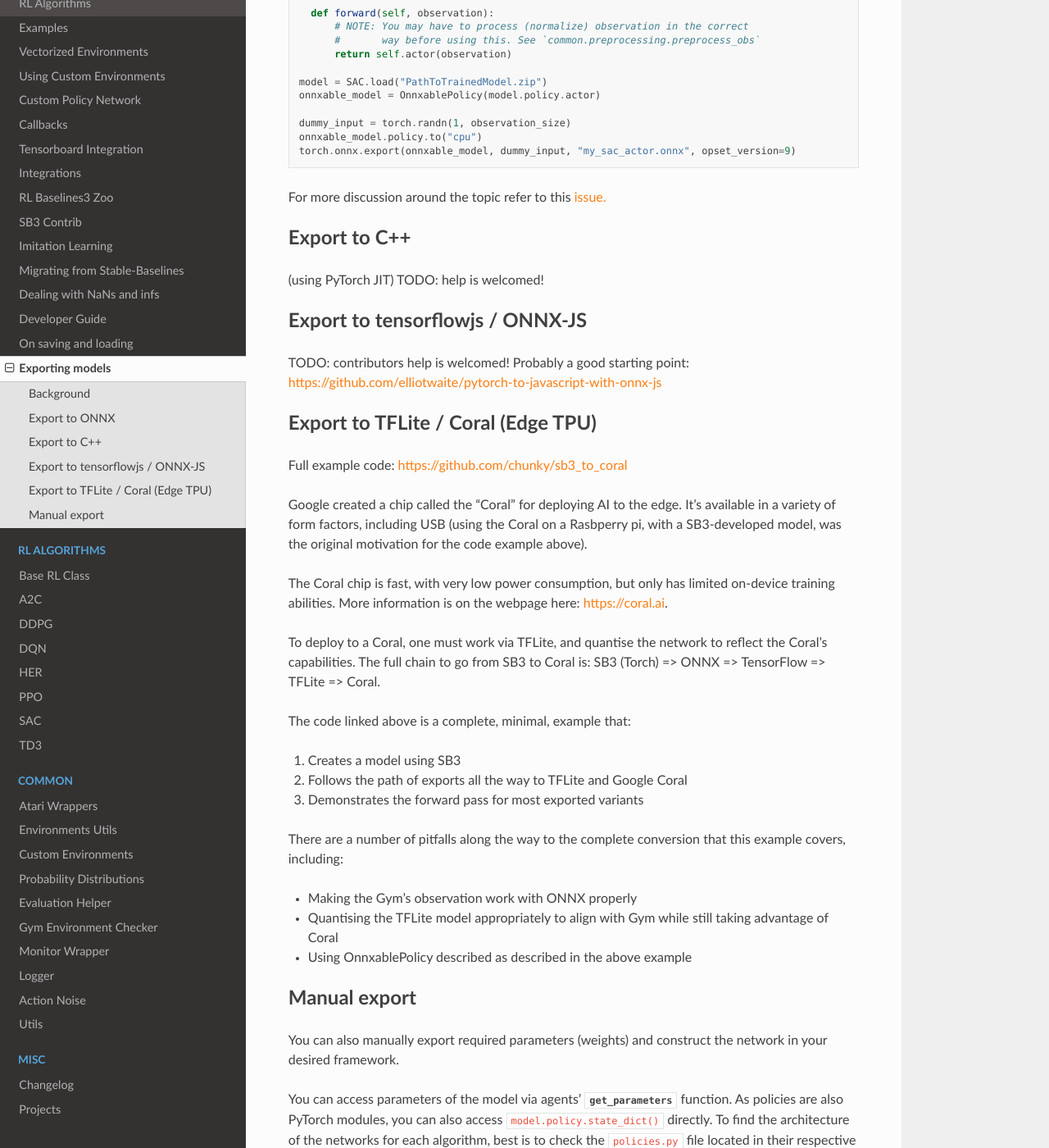
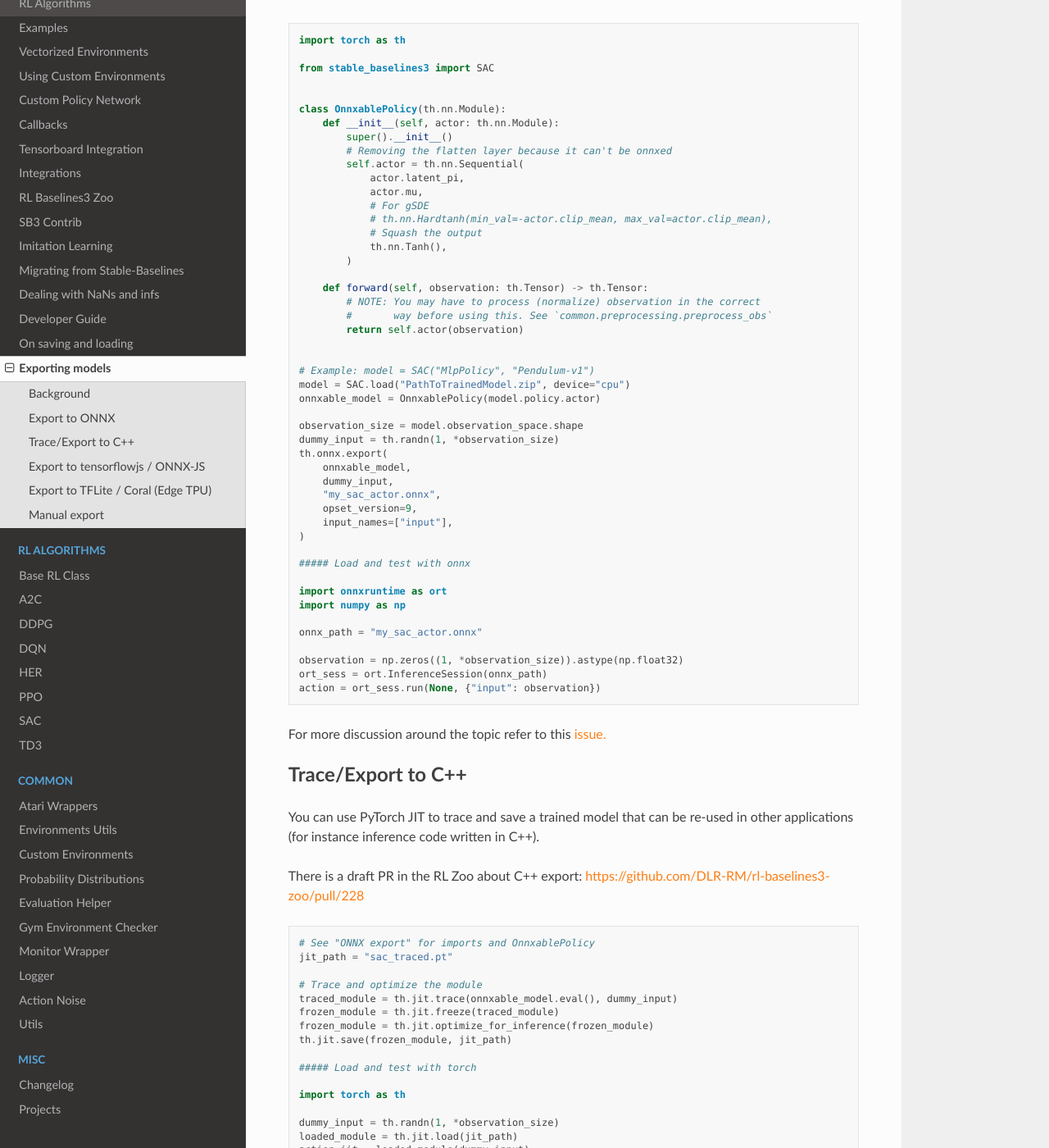
Before and after one commit to DLR-RM/stable-baselines3, a Sphinx documentation site: the page built from docs/guide/export.rst, in a window 1280 px wide and 1400 px high, scrolled down 1969 px. Shown: the whole window at 82% size. Built offline with Sphinx 7.4.7 and the Read the Docs theme 2.0.0, drawn with Linux system fonts in a browser that asks for light colours; some of the changed text lies outside the part shown.

Commit message:
Update export doc (fixes + add torch jit) (#1074)
* Update export doc (fixes + add torch jit)

* Fix conflicts

* Update according to code review comments

* fix torch -> th

Co-authored-by: Quentin Gallouédec <45557362+qgallouedec@users.noreply.github.com>

```diff
--- a/docs/guide/export.rst
+++ b/docs/guide/export.rst
@@ -46,29 +46,40 @@ For PPO, assuming a shared feature extactor.
 
 .. code-block:: python
 
+  import torch as th
+
   from stable_baselines3 import PPO
-  import torch
 
-  class OnnxablePolicy(torch.nn.Module):
-    def __init__(self, extractor, action_net, value_net):
-        super(OnnxablePolicy, self).__init__()
-        self.extractor = extractor
-        self.action_net = action_net
-        self.value_net = value_net
 
-    def forward(self, observation):
-        # NOTE: You may have to process (normalize) observation in the correct
-        #       way before using this. See `common.preprocessing.preprocess_obs`
-        action_hidden, value_hidden = self.extractor(observation)
-        return self.action_net(action_hidden), self.value_net(value_hidden)
+  class OnnxablePolicy(th.nn.Module):
+      def __init__(self, extractor, action_net, value_net):
+          super().__init__()
+          self.extractor = extractor
+          self.action_net = action_net
+          self.value_net = value_net
+
+      def forward(self, observation):
+          # NOTE: You may have to process (normalize) observation in the correct
+          #       way before using this. See `common.preprocessing.preprocess_obs`
+          action_hidden, value_hidden = self.extractor(observation)
+          return self.action_net(action_hidden), self.value_net(value_hidden)
+
 
   # Example: model = PPO("MlpPolicy", "Pendulum-v1")
-  model = PPO.load("PathToTrainedModel.zip")
-  model.policy.to("cpu")
-  onnxable_model = OnnxablePolicy(model.policy.mlp_extractor, model.policy.action_net, model.policy.value_net)
+  model = PPO.load("PathToTrainedModel.zip", device="cpu")
+  onnxable_model = OnnxablePolicy(
+      model.policy.mlp_extractor, model.policy.action_net, model.policy.value_net
+  )
 
-  dummy_input = torch.randn(1, observation_size)
-  torch.onnx.export(onnxable_model, dummy_input, "my_ppo_model.onnx", opset_version=9)
+  observation_size = model.observation_space.shape
+  dummy_input = th.randn(1, *observation_size)
+  th.onnx.export(
+      onnxable_model,
+      dummy_input,
+      "my_ppo_model.onnx",
+      opset_version=9,
+      input_names=["input"],
+  )
 
   ##### Load and test with onnx
 
@@ -76,48 +87,97 @@ For PPO, assuming a shared feature extactor.
   import onnxruntime as ort
   import numpy as np
 
+  onnx_path = "my_ppo_model.onnx"
   onnx_model = onnx.load(onnx_path)
   onnx.checker.check_model(onnx_model)
 
-  observation = np.zeros((1, observation_size)).astype(np.float32)
+  observation = np.zeros((1, *observation_size)).astype(np.float32)
   ort_sess = ort.InferenceSession(onnx_path)
-  action, value = ort_sess.run(None, {'input.1': observation})
+  action, value = ort_sess.run(None, {"input": observation})
 
 
 For SAC the procedure is similar. The example shown only exports the actor network as the actor is sufficient to roll out the trained policies.
 
 .. code-block:: python
 
+  import torch as th
+
   from stable_baselines3 import SAC
-  import torch
 
-  class OnnxablePolicy(torch.nn.Module):
-    def __init__(self,  actor):
-        super(OnnxablePolicy, self).__init__()
 
-        # Removing the flatten layer because it can't be onnxed
-        self.actor = torch.nn.Sequential(actor.latent_pi, actor.mu)
+  class OnnxablePolicy(th.nn.Module):
+      def __init__(self, actor: th.nn.Module):
+          super().__init__()
+          # Removing the flatten layer because it can't be onnxed
+          self.actor = th.nn.Sequential(
+              actor.latent_pi,
+              actor.mu,
+              # For gSDE
+              # th.nn.Hardtanh(min_val=-actor.clip_mean, max_val=actor.clip_mean),
+              # Squash the output
+              th.nn.Tanh(),
+          )
 
-    def forward(self, observation):
-        # NOTE: You may have to process (normalize) observation in the correct
-        #       way before using this. See `common.preprocessing.preprocess_obs`
-        return self.actor(observation)
+      def forward(self, observation: th.Tensor) -> th.Tensor:
+          # NOTE: You may have to process (normalize) observation in the correct
+          #       way before using this. See `common.preprocessing.preprocess_obs`
+          return self.actor(observation)
 
-  model = SAC.load("PathToTrainedModel.zip")
+
+  # Example: model = SAC("MlpPolicy", "Pendulum-v1")
+  model = SAC.load("PathToTrainedModel.zip", device="cpu")
   onnxable_model = OnnxablePolicy(model.policy.actor)
 
-  dummy_input = torch.randn(1, observation_size)
-  onnxable_model.policy.to("cpu")
-  torch.onnx.export(onnxable_model, dummy_input, "my_sac_actor.onnx", opset_version=9)
+  observation_size = model.observation_space.shape
+  dummy_input = th.randn(1, *observation_size)
+  th.onnx.export(
+      onnxable_model,
+      dummy_input,
+      "my_sac_actor.onnx",
+      opset_version=9,
+      input_names=["input"],
+  )
+
+  ##### Load and test with onnx
+
+  import onnxruntime as ort
+  import numpy as np
+
+  onnx_path = "my_sac_actor.onnx"
+
+  observation = np.zeros((1, *observation_size)).astype(np.float32)
+  ort_sess = ort.InferenceSession(onnx_path)
+  action = ort_sess.run(None, {"input": observation})
 
 
 For more discussion around the topic refer to this `issue. <https://github.com/DLR-RM/stable-baselines3/issues/383>`_
 
-Export to C++
------------------
+Trace/Export to C++
+-------------------
 
-(using PyTorch JIT)
-TODO: help is welcomed!
+You can use PyTorch JIT to trace and save a trained model that can be re-used in other applications
+(for instance inference code written in C++).
+
+There is a draft PR in the RL Zoo about C++ export: https://github.com/DLR-RM/rl-baselines3-zoo/pull/228
+
+.. code-block:: python
+
+  # See "ONNX export" for imports and OnnxablePolicy
+  jit_path = "sac_traced.pt"
+
+  # Trace and optimize the module
+  traced_module = th.jit.trace(onnxable_model.eval(), dummy_input)
+  frozen_module = th.jit.freeze(traced_module)
+  frozen_module = th.jit.optimize_for_inference(frozen_module)
+  th.jit.save(frozen_module, jit_path)
+
+  ##### Load and test with torch
+
+  import torch as th
+
+  dummy_input = th.randn(1, *observation_size)
+  loaded_module = th.jit.load(jit_path)
+  action_jit = loaded_module(dummy_input)
 
 
 Export to tensorflowjs / ONNX-JS
--- a/docs/misc/changelog.rst
+++ b/docs/misc/changelog.rst
@@ -55,8 +55,8 @@ Documentation:
 - Fixed typo in install doc(@jlp-ue)
 - Clarified and standardized verbosity documentation
 - Added link to a GitHub issue in the custom policy documentation (@AlexPasqua)
+- Update doc on exporting models (fixes and added torch jit)
 - Fixed typos (@Akhilez)
-
 
 Release 1.6.0 (2022-07-11)
 ---------------------------
```
